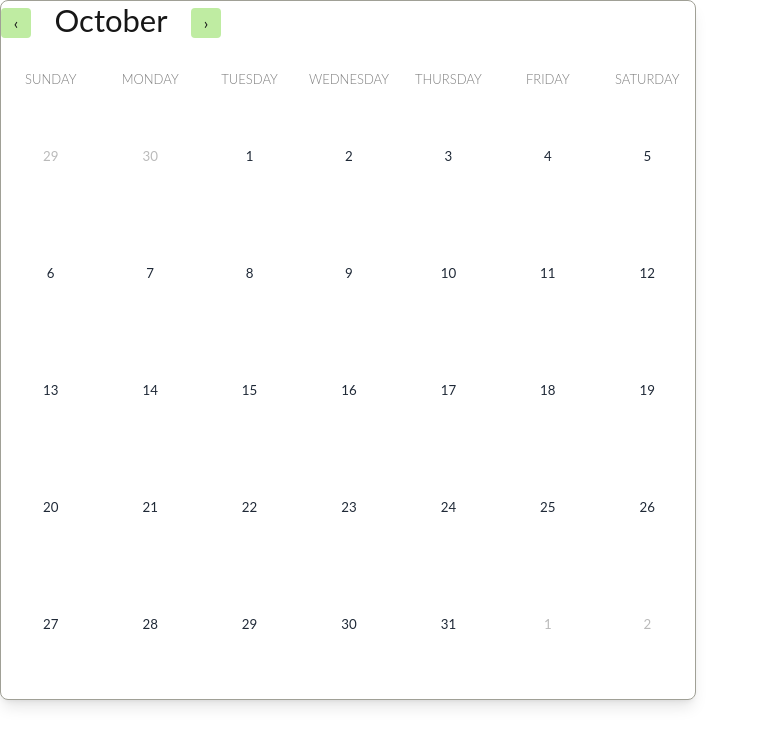
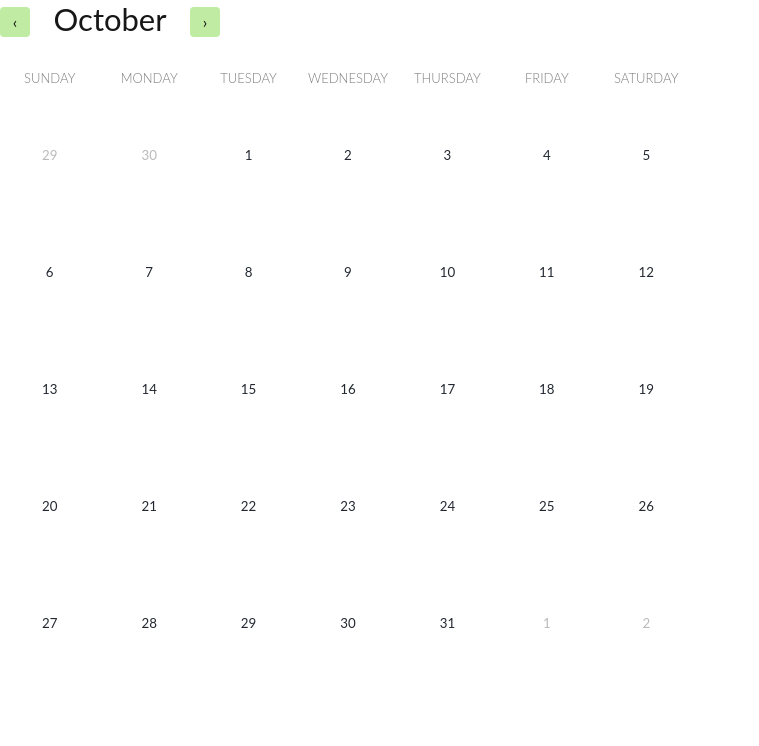
Before and after one commit to SKT-5CEAN/front-end, a Next.js app: page /calendar in a window 1280 px wide. Shown: the top 746 px of the page, without its empty margins (0-759 px from the left). Built offline with nearby package versions, Linux system fonts and the light colour scheme.

Commit message:
DEV-65 chore: 불필요한 스타일 제거

```diff
--- a/src/components/Calendar/calendar.css
+++ b/src/components/Calendar/calendar.css
@@ -1,8 +1,9 @@
 .react-calendar {
   width: 43.5rem;
   height: 43.75rem;
-  @apply bg-white rounded-lg shadow-lg;
+  background-color: #fff;
   font-family: Lato;
+  border: none;
 }
 
 .react-calendar__navigation {
@@ -24,9 +25,6 @@
   flex-grow: unset !important;
 }
 
-.react-calendar__navigation button {
-}
-
 .react-calendar__navigation button.react-calendar__navigation__arrow {
   min-width: 1.875rem;
   width: 1.875rem;
@@ -35,12 +33,12 @@
   border-radius: 0.25rem;
 }
 
-.react-calendar__navigation__arrow {
-}
-
 .react-calendar__viewContainer {
   width: 43.5rem;
   height: 40rem;
+}
+
+.react-calendar__month-view__days {
   filter: drop-shadow(10px 10px 30px #e9e9e9);
 }
 
@@ -54,7 +52,7 @@
 
 .react-calendar__tile {
   height: 7.3125rem;
-  @apply text-gray-800;
+  color: #222730;
 }
 
 .react-calendar__tile--now {
@@ -62,11 +60,8 @@
 }
 
 .react-calendar__tile--active {
-  @apply bg-blue-500 text-white;
-}
-
-.react-calendar__tile--weekend {
-  @apply text-red-500;
+  background-color: blue;
+  color: #fff;
 }
 
 .react-calendar__month-view__days__day--neighboringMonth {
```
